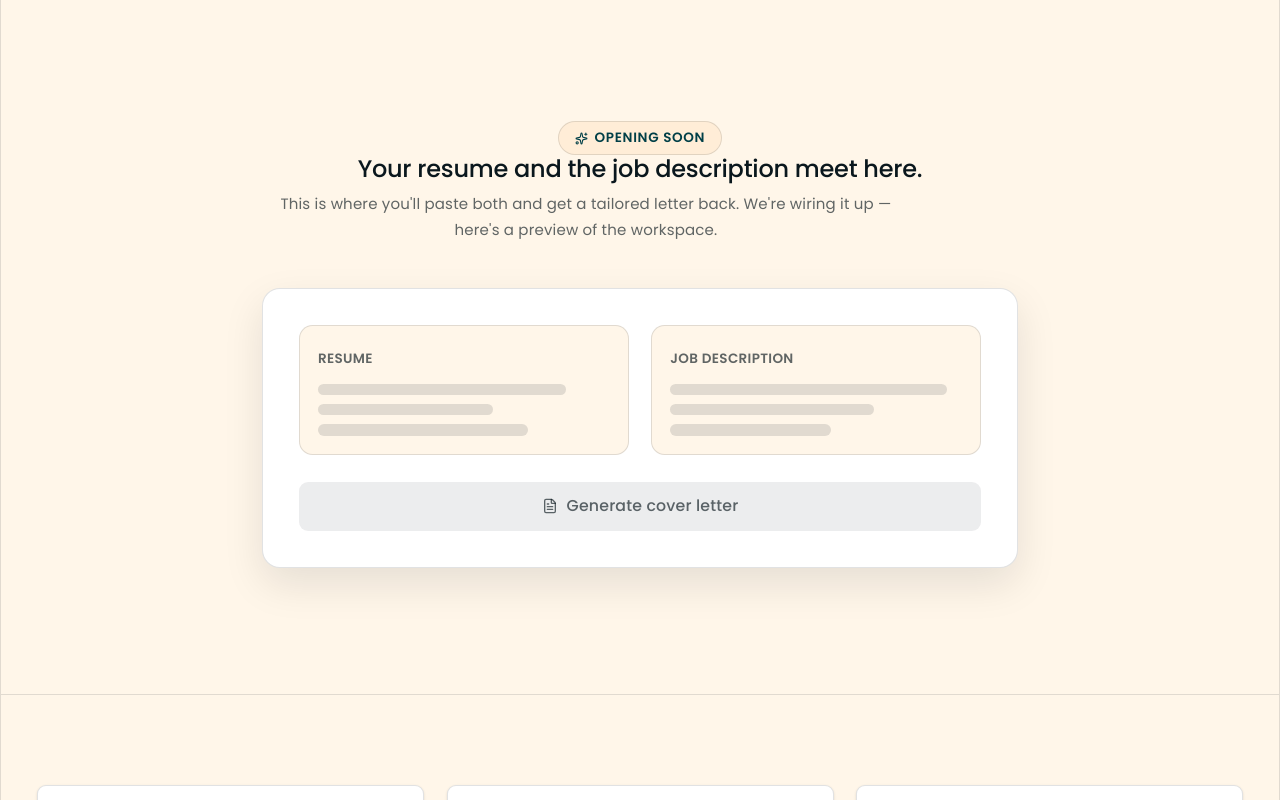
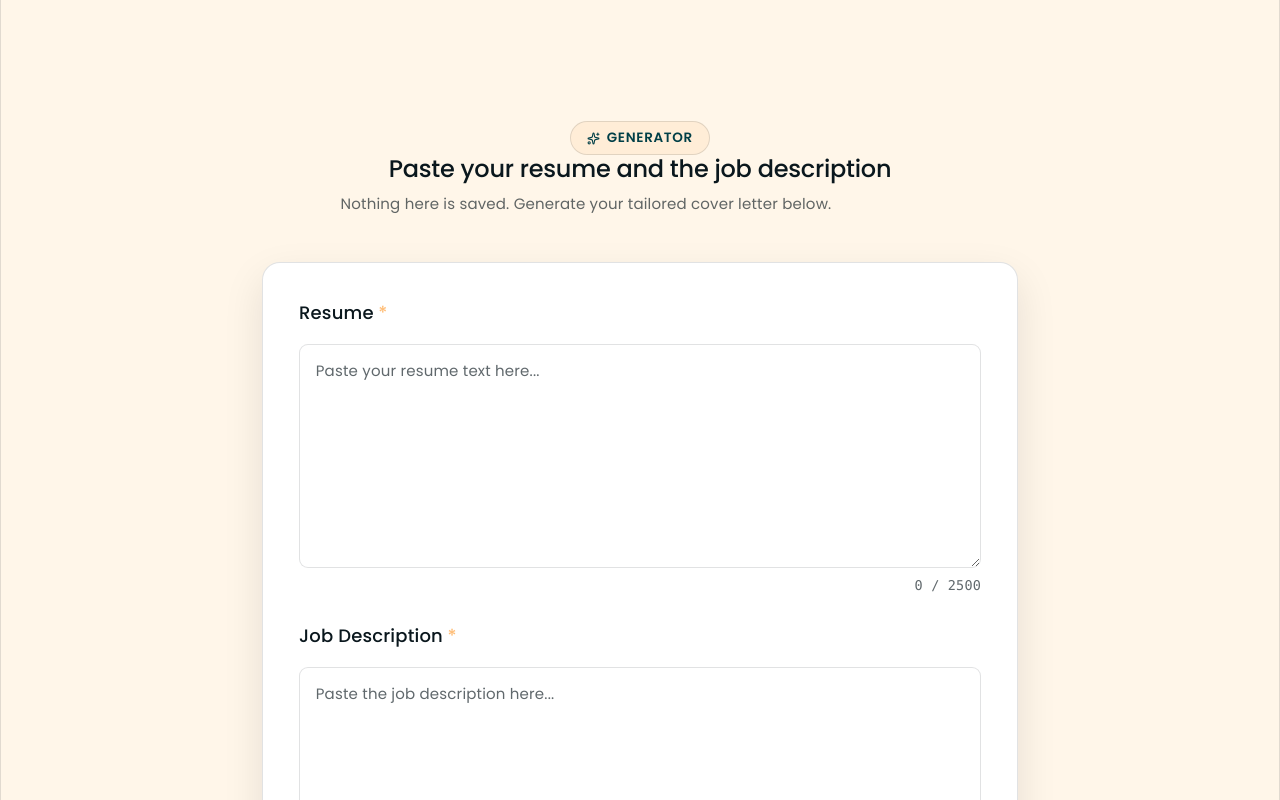
Before and after one commit to ArshanShaikh87/AICLRM-Tool, a React (Vite) app in the folder AICLRM-Tool/: page / in a window 1280 px wide. Shown: the part 1180-1980 px from the top of the page. Built offline with nearby package versions, Linux system fonts and the light colour scheme.

Commit message:
pipeline created and beckend - frontend connected

```diff
--- /dev/null
+++ b/AICLRM-Tool/src/components/landing/GeneratorSection.jsx
@@ -0,0 +1,85 @@
+import { useState, useRef } from 'react'
+import { Sparkles } from 'lucide-react'
+import { generateCoverLetter } from '../../services/api'
+import Container from './Container'
+import InputForm from '../InputForm'
+import OutputDisplay from '../OutputDisplay'
+
+function GeneratorSection() {
+  const [resume, setResume] = useState('')
+  const [jobDescription, setJobDescription] = useState('')
+  const [coverLetter, setCoverLetter] = useState('')
+  const [missingKeywords, setMissingKeywords] = useState([])
+  const [loading, setLoading] = useState(false)
+  const [error, setError] = useState('')
+
+  // Double-submit guard (Enter + click race), on top of disabled button state.
+  const requestInFlight = useRef(false)
+
+  const handleGenerate = async () => {
+    if (requestInFlight.current) return
+    requestInFlight.current = true
+
+    setError('')
+    setCoverLetter('')
+    setMissingKeywords([])
+    setLoading(true)
+
+    try {
+      const result = await generateCoverLetter({ resume, jobDescription })
+      setCoverLetter(result.coverLetter)
+      setMissingKeywords(result.missingKeywords)
+    } catch (err) {
+      setError(err.message)
+    } finally {
+      setLoading(false)
+      requestInFlight.current = false
+    }
+  }
+
+  return (
+    <section id="generator" aria-labelledby="generator-heading" className="py-20 md:py-28">
+      <Container>
+        <div className="mx-auto max-w-2xl text-center">
+          <span className="inline-flex items-center gap-1.5 rounded-full border border-border bg-accent/15 px-3.5 py-1.5 text-xs font-semibold uppercase tracking-wider text-secondary dark:text-accent">
+            <Sparkles size={13} />
+            Generator
+          </span>
+          <h2
+            id="generator-heading"
+            className="mt-5 font-heading text-2xl font-bold text-text sm:text-3xl"
+          >
+            Paste your resume and the job description
+          </h2>
+          <p className="mx-auto mt-3 max-w-xl text-[15px] text-text-soft">
+            Nothing here is saved. Generate your tailored cover letter below.
+          </p>
+        </div>
+
+        <div className="mx-auto mt-10 max-w-2xl rounded-2xl border border-border bg-surface p-6 shadow-[0_16px_40px_var(--shadow)] sm:p-8">
+          <InputForm
+            resume={resume}
+            setResume={setResume}
+            jobDescription={jobDescription}
+            setJobDescription={setJobDescription}
+            onGenerate={handleGenerate}
+            loading={loading}
+          />
+        </div>
+
+        {(loading || error || coverLetter) && (
+          <div className="mx-auto mt-8 max-w-2xl">
+            <OutputDisplay
+              coverLetter={coverLetter}
+              missingKeywords={missingKeywords}
+              loading={loading}
+              error={error}
+            />
+          </div>
+        )}
+      </Container>
+    </section>
+  )
+}
+
+export default GeneratorSection
--- a/AICLRM-Tool/src/components/landing/LandingPage.jsx
+++ b/AICLRM-Tool/src/components/landing/LandingPage.jsx
@@ -1,6 +1,7 @@
 import Navbar from './Navbar'
 import Hero from './Hero'
-import GeneratorPlaceholder from './GeneratorPlaceholder'
+//import GeneratorPlaceholder from './GeneratorPlaceholder'
+import GeneratorSection from './GeneratorSection'
 import TrustSection from './TrustSection'
 import FeaturesSection from './FeaturesSection'
 import HowItWorks from './HowItWorks'
@@ -17,7 +18,7 @@ function LandingPage() {
           <Hero />
         </section>
 
-        <GeneratorPlaceholder />
+        <GeneratorSection />
 
         <section aria-label="Why people trust it">
           <TrustSection />
```
